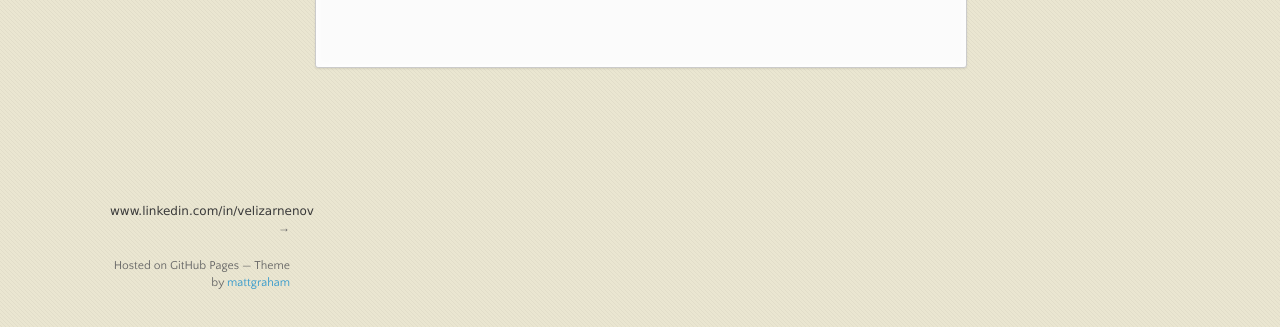
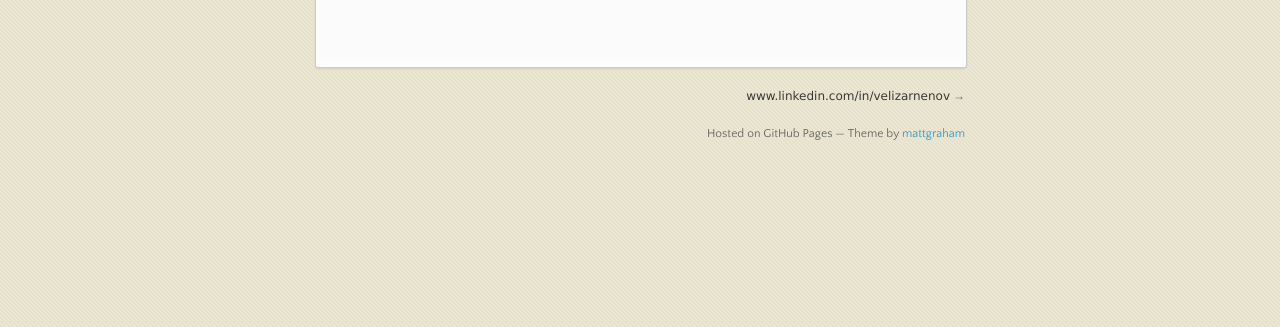
Before and after one commit to velizarn/velizarn.github.io, a plain HTML site: page index.html in a window 1280 px wide. Shown: the part 469-796 px from the top of the page. Drawn offline with nearby package versions, Linux system fonts and the light colour scheme; no server answers.

Commit message:
Update index.html

```diff
--- a/index.html
+++ b/index.html
@@ -40,6 +40,7 @@
 <style>
 	h2.highlight { border-bottom: 1px solid #eee; padding-bottom: 7px; margin-bottom: 3px; }
 	.loading { font-style: italic; color: #666; }
+	footer { width: 650px; left: auto; position: static; margin-left: 0px; }
 	footer p:first-child a { color: #393939; font: 1em Verdana, sans-serif; }
 </style>
 </head>
```
